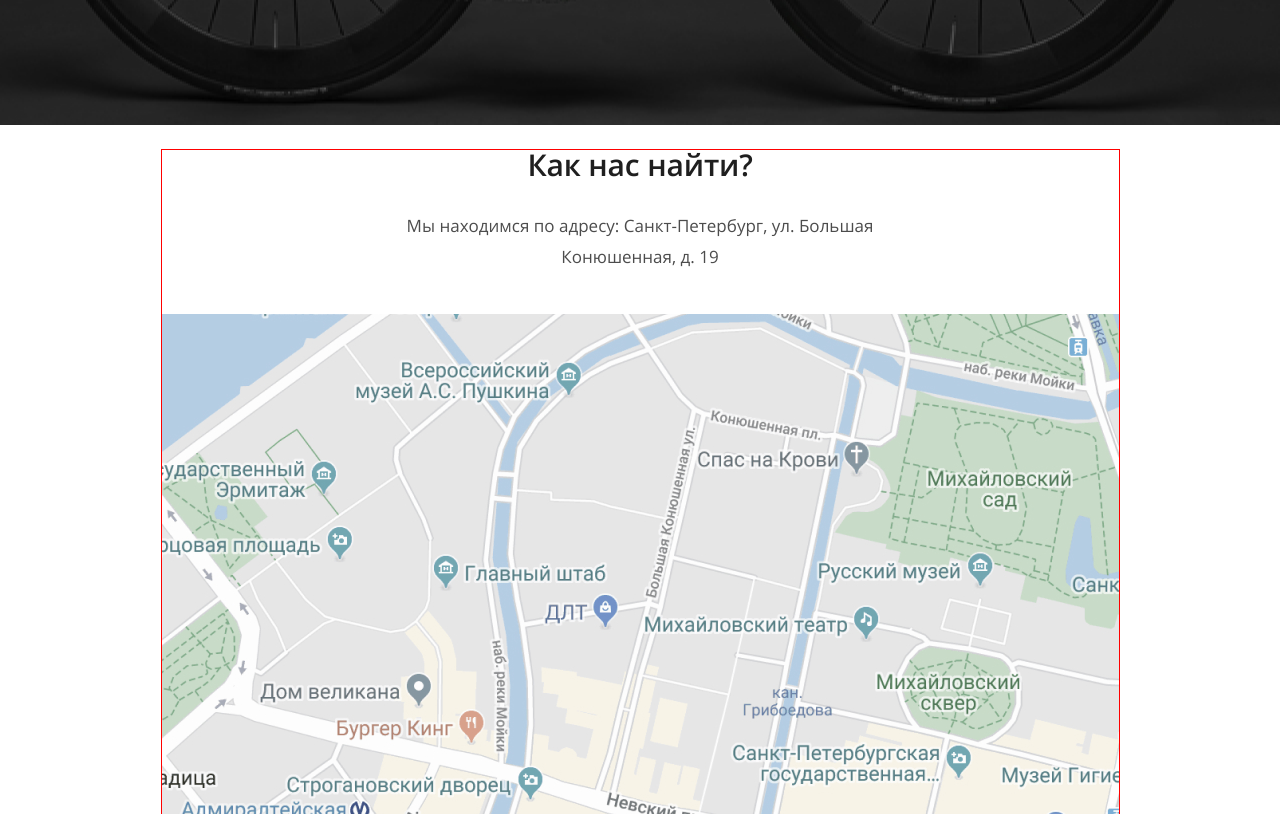
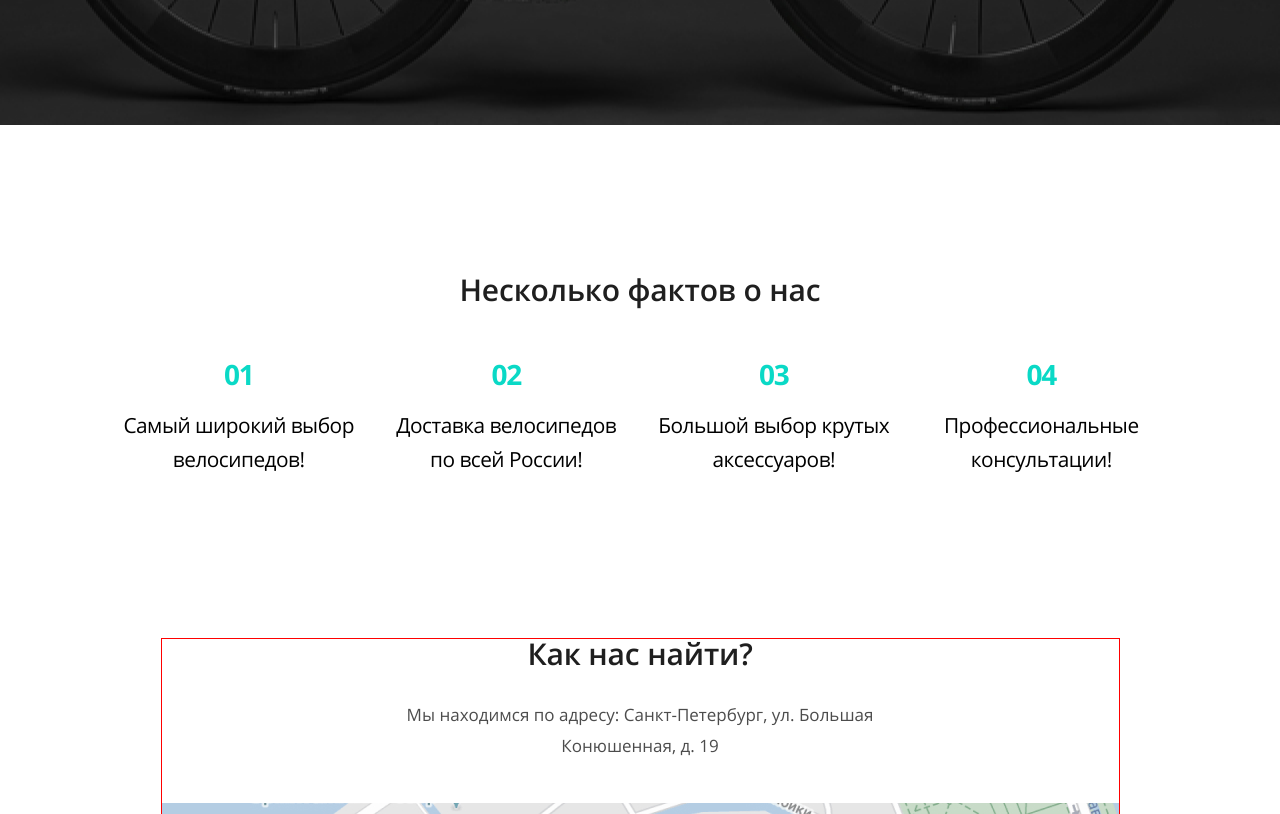
Before and after one commit to orangeBisquit/vysotskii-rocket-bisycles, a website: page source/index.html in a window 1280 px wide. Shown: the part 700-1514 px from the top of the page. Drawn offline with nearby package versions, Linux system fonts and the light colour scheme; files that its build step writes are made by us from their sources; files whose address does not match are found by name.

Commit message:
about finished

```diff
--- a/source/index.html
+++ b/source/index.html
@@ -76,6 +76,33 @@
       </div>
     </section>
   </header>
+  <main>
+    <section class="about">
+      <div class="about__wrapper">
+        <div class="about__header">
+          <h2>Несколько фактов о нас</h2>
+        </div>
+        <ul class="about__list">
+          <li class="about__item">
+            <span>01</span>
+            <p>Самый широкий выбор велосипедов!</p>
+          </li>
+          <li class="about__item">
+            <span>02</span>
+            <p>Доставка велосипедов по всей России!</p>
+          </li>
+          <li class="about__item">
+            <span>03</span>
+            <p>Большой выбор крутых аксессуаров!</p>
+          </li>
+          <li class="about__item">
+            <span>04</span>
+            <p>Профессиональные консультации!</p>
+          </li>
+        </ul>
+      </div>
+    </section>
+  </main>
   <footer class="footer page__footer">
     <div class="footer__wrapper">
       <section class="footer__location location">
--- /dev/null
+++ b/source/sass/blocks/about.scss
@@ -0,0 +1,105 @@
+.about__wrapper {
+  width: clamp(1000px, (1166 * 100% / 1440), 1166px);
+  margin: 0 auto;
+  padding-top: 150px;
+  padding-bottom: 138px;
+
+  @media (max-width: $tablet-max-width) {
+    width: clamp(556px, (556 * 100% / 768), 900px);
+    padding-top: 70px;
+    padding-bottom: 70px;
+  }
+
+  @media (max-width: $mobile-max-width) {
+    width: clamp(320px, 100vw, 80%);
+    padding: 70px 15px 70px 15px;
+  }
+}
+
+.about__header h2 {
+  margin: 0;
+  margin-bottom: 50px;
+  color: $color-header;
+  font-weight: 600;
+  font-size: 30px;
+  line-height: 30px;
+  text-align: center;
+  letter-spacing: -0.005em;
+
+  @media (max-width: $tablet-max-width) {
+    margin-bottom: 30px;
+    @include fluid-font(768px, 1023px, 24px, 26px);
+    line-height: 41px;
+  }
+
+  @media (max-width: $mobile-max-width) {
+    @include fluid-font(320px, 767px, 24px, 26px);
+    font-size: 24px;
+  }
+}
+
+.about__list {
+  display: flex;
+  justify-content: flex-start;
+  column-gap: calc(38 * 100% / 1166);
+  row-gap: 20px;
+  flex-wrap: wrap;
+  margin: 0;
+  padding: 0;
+  list-style-type: none;
+
+  @media (max-width: $tablet-max-width) {
+    column-gap: calc(30 * 100% / 556);
+    row-gap: 40px;
+  }
+
+  @media (max-width: $mobile-max-width) {
+    flex-direction: column;
+    column-gap: 0;
+    row-gap: 35px;
+  }
+}
+
+.about__item {
+  display: flex;
+  flex-direction: column;
+  justify-content: center;
+  width: calc(263 * 100% / 1166);
+
+  @media (max-width: $tablet-max-width) {
+    width: calc(263 * 100% / 556);
+  }
+
+  @media (max-width: $mobile-max-width) {
+    width: 100%;
+  }
+}
+
+.about__item span {
+  display: block;
+  margin-bottom: 15px;
+  color: $color-accent;
+  font-weight: 700;
+  font-size: 28px;
+  line-height: 38px;
+  text-align: center;
+  letter-spacing: -1.27273px;
+}
+
+.about__item p {
+  margin: 0;
+  color: $color-dark;
+  font-weight: 400;
+  line-height: 34px;
+  text-align: center;
+  letter-spacing: -0.5px;
+  @include fluid-font(1024px, 1440px, 19px, 22px);
+
+  @media (max-width: $tablet-max-width) {
+    @include fluid-font(768px, 1023px, 22px, 25px);
+  }
+
+  @media (max-width: $mobile-max-width) {
+    @include fluid-font(320px, 767px, 18px, 22px);
+  }
+}
--- a/source/sass/blocks/nav.scss
+++ b/source/sass/blocks/nav.scss
@@ -5,7 +5,7 @@
   @media (max-width: $tablet-max-width) {
     display: none;
     position: absolute;
-    z-index: 10;
+    z-index: 999;
     transition: 5s opacity ease;
   }
 
@@ -13,7 +13,7 @@
     background-color: $color-light;
     position: fixed;
     display: block;
-    min-height: 100vh;
+    min-height: 300vh;
   }
 
   &--nojs {
--- a/source/sass/style.scss
+++ b/source/sass/style.scss
@@ -11,6 +11,7 @@
 @import "blocks/form.scss";
 @import "blocks/button.scss";
 @import "blocks/hamburger.scss";
+@import "blocks/about.scss";
 
 @import "blocks/footer.scss";
 @import "blocks/location.scss";
--- a/source/sass/utils/mixins.scss
+++ b/source/sass/utils/mixins.scss
@@ -1,8 +1,33 @@
 @mixin pseudo {
-	&::before {
-		display: block;
-		position: absolute;
-		content: '';
-		@content;
+  &::before {
+    display: block;
+    position: absolute;
+    content: '';
+    @content;
   }
 }
+
+@function strip-unit($value) {
+  @return $value / ($value * 0 + 1);
+}
+
+@mixin fluid-font($min-vw, $max-vw, $min-font-size, $max-font-size) {
+  $u1: unit($min-vw);
+  $u2: unit($max-vw);
+  $u3: unit($min-font-size);
+  $u4: unit($max-font-size);
+
+  @if $u1==$u2 and $u1==$u3 and $u1==$u4 {
+    & {
+      font-size: $min-font-size;
+
+      @media screen and (min-width: $min-vw) {
+        font-size: calc(#{$min-font-size} + #{strip-unit($max-font-size - $min-font-size)} * ((100vw - #{$min-vw}) / #{strip-unit($max-vw - $min-vw)}));
+      }
+
+      @media screen and (min-width: $max-vw) {
+        font-size: $max-font-size;
+      }
+    }
+  }
+}
```
Also changed, not shown: build/css/style.min.css, build/index.html, 1 other file.
